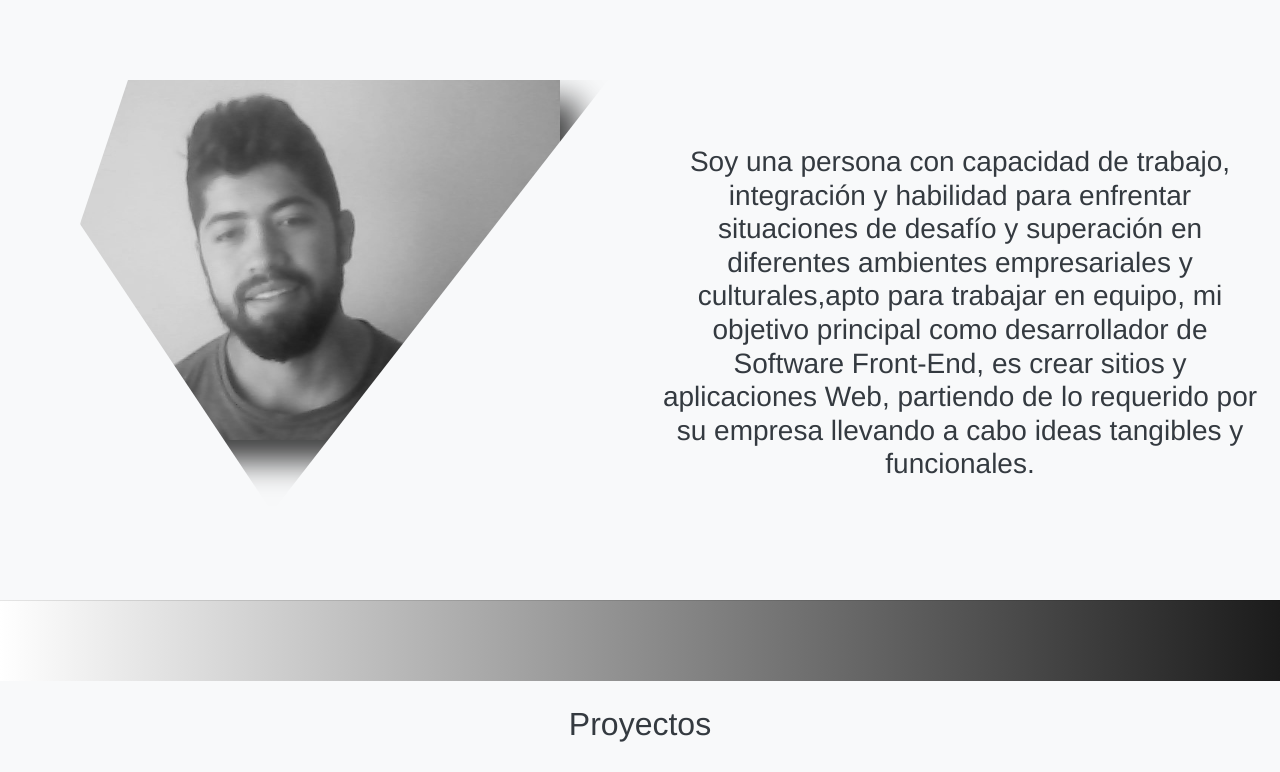
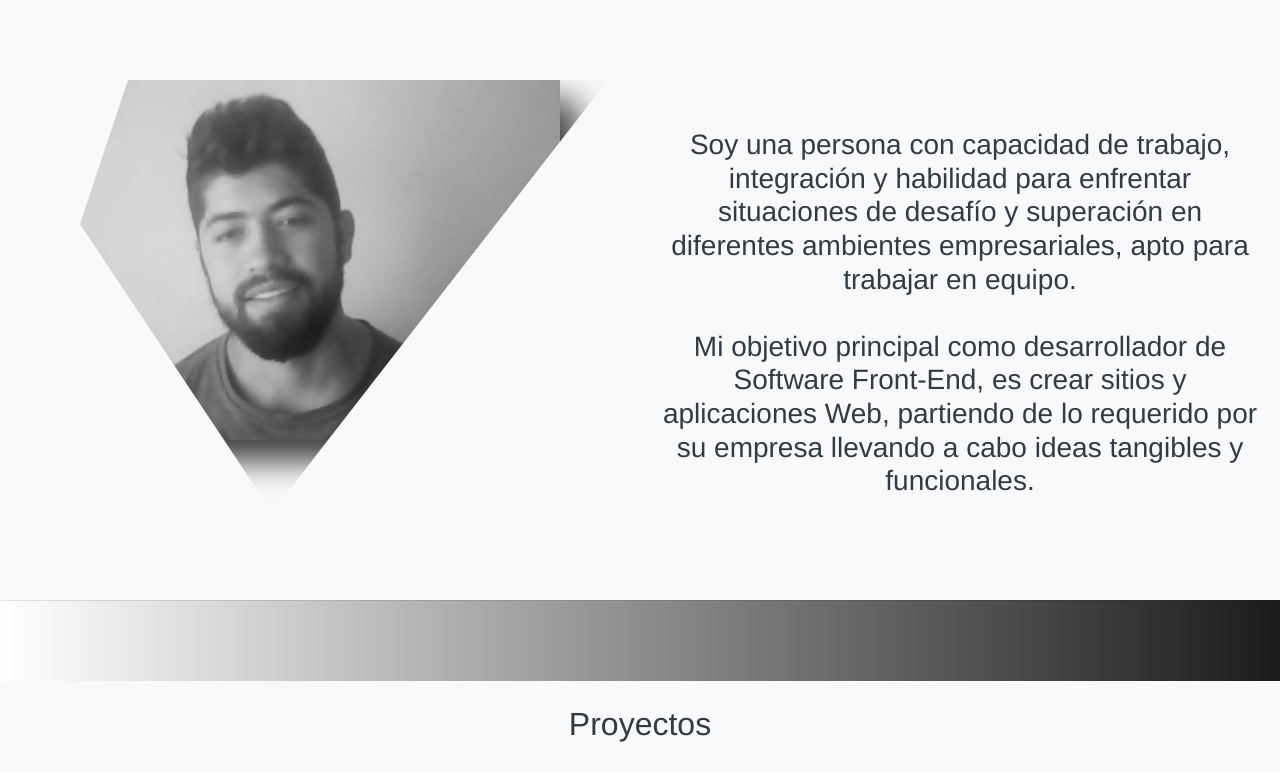
Before and after one commit to Camilo95VP/Personal-portafolio-react, a React app: page / in a window 1280 px wide. Shown: the part 880-1652 px from the top of the page. Built offline with nearby package versions, Linux system fonts and the light colour scheme.

Commit message:
Text descripcion

```diff
--- a/public/index.html
+++ b/public/index.html
@@ -2,6 +2,7 @@
 <html lang="en">
   <head>
     <meta charset="utf-8" />
+    <link rel="icon" href="./favicon.ico">
     <meta name="viewport" content="width=device-width, initial-scale=1" />
     <meta name="theme-color" content="#000000" />
     <meta
--- a/src/components/About.jsx
+++ b/src/components/About.jsx
@@ -13,8 +13,12 @@ const About = () => (
             trabajo, integración y habilidad para
             enfrentar situaciones de desafío y
             superación en diferentes ambientes
-            empresariales y culturales,apto para
-            trabajar en equipo, mi objetivo
+            empresariales, apto para
+            trabajar en equipo.
+            <br></br>
+            <br></br>
+
+            Mi objetivo
             principal como desarrollador de
             Software Front-End, es crear sitios y
             aplicaciones Web, partiendo de lo
--- a/src/components/Header.jsx
+++ b/src/components/Header.jsx
@@ -11,7 +11,7 @@ const Header = () => (
             <div className="collapse navbar-collapse" id="navbarSupportedContent">
                 <ul id="nav-menu" className="navbar-nav mr-auto">
                 <li className="nav-item">
-                        <a id="texto"className="nav-link texto" href="#home-container">Home</a>
+                        <a id="texto"className="nav-link texto" href="#home-container">Inicio</a>
                 </li>
                 <li className="nav-item">
                         <a  id="texto" className="nav-link texto" href="#about">Acerca</a>
```
Also changed, not shown: src/images/mela2.jpg (added).
